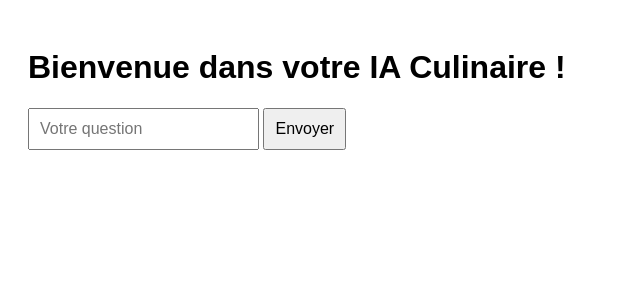
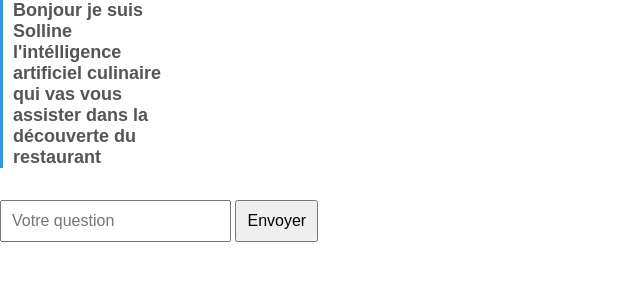
Before and after one commit to apexdevweb/starterpack2.0, a Flask app: page / in a window 1280 px wide. Shown: the top 300 px of the page, without its empty margins (0-640 px from the left). Run offline with Flask 3, Linux system fonts and the light colour scheme; parts of the project's set-up code (start-up, migrations or seed data) failed here and were passed over.

Commit message:
starter packs python

```diff
--- a/app.py
+++ b/app.py
@@ -1,5 +1,5 @@
 from flask import Flask
-from routes.recettes import recettes_bp  # Correct
+from routes.recettes import recettes_bp
 
 app = Flask(__name__)
 app.register_blueprint(recettes_bp)
--- a/backend/logic.py
+++ b/backend/logic.py
@@ -3,6 +3,8 @@ from flask import Blueprint, render_template, request, jsonify
 recettes_bp = Blueprint('recettes', __name__)
 
 # Base de données simple d'exemples de recettes
+# backend/logic.py
+
 RECETTES = {
     'tomate': ['Salade tomate-mozzarella', 'Soupe de tomates', 'Pâtes à la sauce tomate'],
     'pomme': ['Tarte aux pommes', 'Compote de pommes', 'Smoothie pomme-banane'],
@@ -10,14 +12,7 @@ RECETTES = {
     'chocolat': ['Mousse au chocolat', 'Brownies', 'Fondue au chocolat']
 }
 
-@recettes_bp.route('/')
-def index():
-    return render_template('index.html')
-
-@recettes_bp.route('/recette', methods=['POST'])
-def recette():
-    ingredient = request.form.get('ingredient', '').lower()
-
-    suggestions = RECETTES.get(ingredient, [f"Désolé, aucune recette trouvée pour '{ingredient}'"])
-
-    return jsonify({'suggestions': suggestions})
+def obtenir_recettes(ingredient):
+    """Retourne une liste de recettes correspondant à l'ingrédient."""
+    ingredient = ingredient.lower()
+    return RECETTES.get(ingredient, [f"Désolé, aucune recette trouvée pour '{ingredient}'"])
--- a/static/logic.js
+++ b/static/logic.js
@@ -1,18 +1,55 @@
-async function envoyerIngredient() {
-    const ingredient = document.getElementById('user_question').value;
+document.addEventListener("DOMContentLoaded", () => {
+    const texteIntro = "Bonjour je suis Solline l'intélligence artificiel culinaire qui vas vous assister dans la découverte du restaurant";
+    const elementIntro = document.getElementById("intro_texte");
+
+    afficherLettreParLettre(elementIntro, texteIntro, 35);
+});
+
+
+async function envoyerQuestion() {
+    const ingredient = document.getElementById('user_question').value.trim();
+    if (!ingredient) return alert("Veuillez entrer un ingrédient !");
 
     const response = await fetch('/recette', {
         method: 'POST',
         headers: { 'Content-Type': 'application/x-www-form-urlencoded' },
-        body: `user_question=${ingredient}`
+        body: `user_question=${encodeURIComponent(ingredient)}`
     });
 
     const data = await response.json();
     const liste = document.getElementById('Ai_response');
-    liste.innerHTML = '';
-    data.suggestions.forEach(recette => {
+    liste.innerHTML = ''; // On efface les anciennes réponses
+
+    if (data.suggestions && data.suggestions.length > 0) {
+        for (const recette of data.suggestions) {
+            const li = document.createElement('li');
+            liste.appendChild(li);
+            await afficherLettreParLettre(li, recette); // Animation ici ✨
+        }
+    } else {
         const li = document.createElement('li');
-        li.textContent = recette;
+        await afficherLettreParLettre(li, "Aucune recette trouvée.");
         liste.appendChild(li);
+    }
+}
+
+/**
+ * Affiche un texte lettre par lettre dans un élément HTML
+ * @param {HTMLElement} element - L’élément dans lequel écrire
+ * @param {string} texte - Le texte à afficher
+ */
+ function afficherLettreParLettre(element, texte, vitesse = 40) {
+    return new Promise(resolve => {
+        let index = 0;
+        element.textContent = ''; // réinitialiser avant d'écrire
+        const interval = setInterval(() => {
+            element.textContent += texte[index];
+            index++;
+
+            if (index >= texte.length) {
+                clearInterval(interval);
+                resolve();
+            }
+        }, vitesse);
     });
 }
--- a/static/style.css
+++ b/static/style.css
@@ -1,6 +1,8 @@
 body {
+  margin: 0;
+  padding: 0;
+  box-sizing: border-box;
   font-family: Arial, sans-serif;
-  padding: 20px;
 }
 input,
 button {
@@ -10,3 +12,51 @@ button {
 ul {
   margin-top: 20px;
 }
+li {
+  background: white;
+  margin: 8px auto;
+  padding: 10px;
+  width: 50%;
+  border-radius: 10px;
+  box-shadow: 0 2px 6px rgba(0, 0, 0, 0.1);
+  animation: fadeIn 0.3s ease;
+  white-space: pre-wrap; /* permet d’afficher les retours à la ligne */
+}
+
+@keyframes fadeIn {
+  from {
+    opacity: 0;
+    transform: translateY(10px);
+  }
+  to {
+    opacity: 1;
+    transform: translateY(0);
+  }
+}
+.wrapper {
+  min-height: 25vh;
+  width: 100%;
+}
+.intro {
+  text-align: left;
+  font-size: 18px;
+  color: #555;
+  margin: 0;
+  padding: 0;
+  width: 15ch;
+  white-space: pre-wrap;
+  border-left: 3px solid #3498db;
+  padding-left: 10px;
+  animation: fadeIn 1s ease;
+}
+
+@keyframes fadeIn {
+  from {
+    opacity: 0;
+    transform: translateY(10px);
+  }
+  to {
+    opacity: 1;
+    transform: translateY(0);
+  }
+}
--- a/templates/index.html
+++ b/templates/index.html
@@ -1,18 +1,23 @@
 <!DOCTYPE html>
 <html lang="en">
-<head>
-    <meta charset="UTF-8">
-    <meta http-equiv="X-UA-Compatible" content="IE=edge">
-    <meta name="viewport" content="width=device-width, initial-scale=1.0">
-    <link rel="stylesheet" href="{{ url_for('static', filename='style.css') }}">
+  <head>
+    <meta charset="UTF-8" />
+    <meta http-equiv="X-UA-Compatible" content="IE=edge" />
+    <meta name="viewport" content="width=device-width, initial-scale=1.0" />
+    <link
+      rel="stylesheet"
+      href="{{ url_for('static', filename='style.css') }}"
+    />
     <title>Document</title>
-</head>
-<body>
-    <h1>Bienvenue dans votre IA Culinaire !</h1>
-    <input type="text" id="user_question" placeholder="Votre question">
+  </head>
+  <body>
+    <div class="wrapper">
+      <h1 id="intro_texte" class="intro">Bienvenue dans votre IA Culinaire !</h1>
+    </div>
+    <input type="text" id="user_question" placeholder="Votre question" />
     <button onclick="envoyerQuestion()">Envoyer</button>
 
     <ul id="Ai_response"></ul>
     <script src="{{ url_for('static', filename='logic.js') }}" defer></script>
-</body>
+  </body>
 </html>
```
Also changed, not shown: backend/__init__.py (added), readme.md (added).
